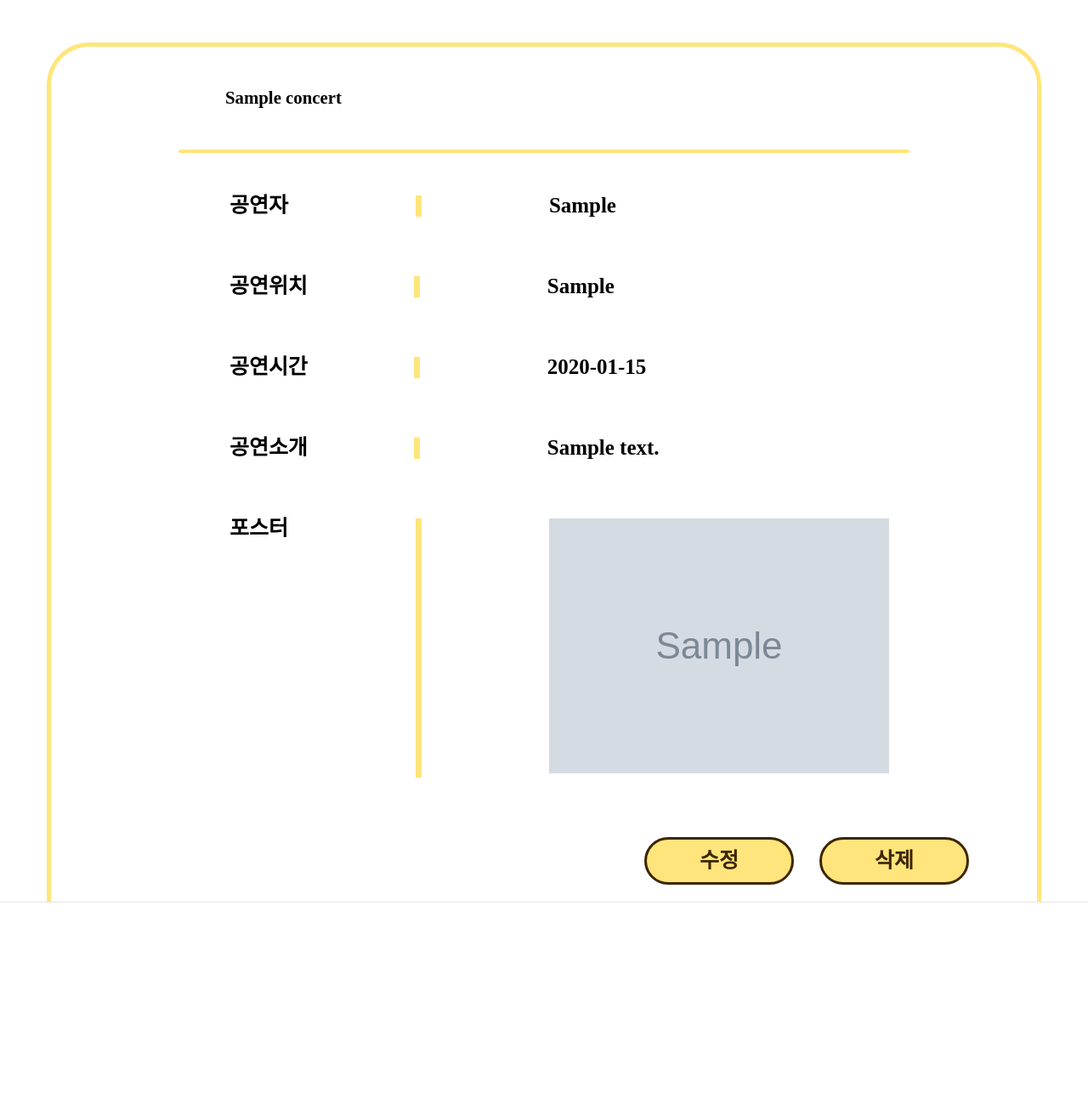
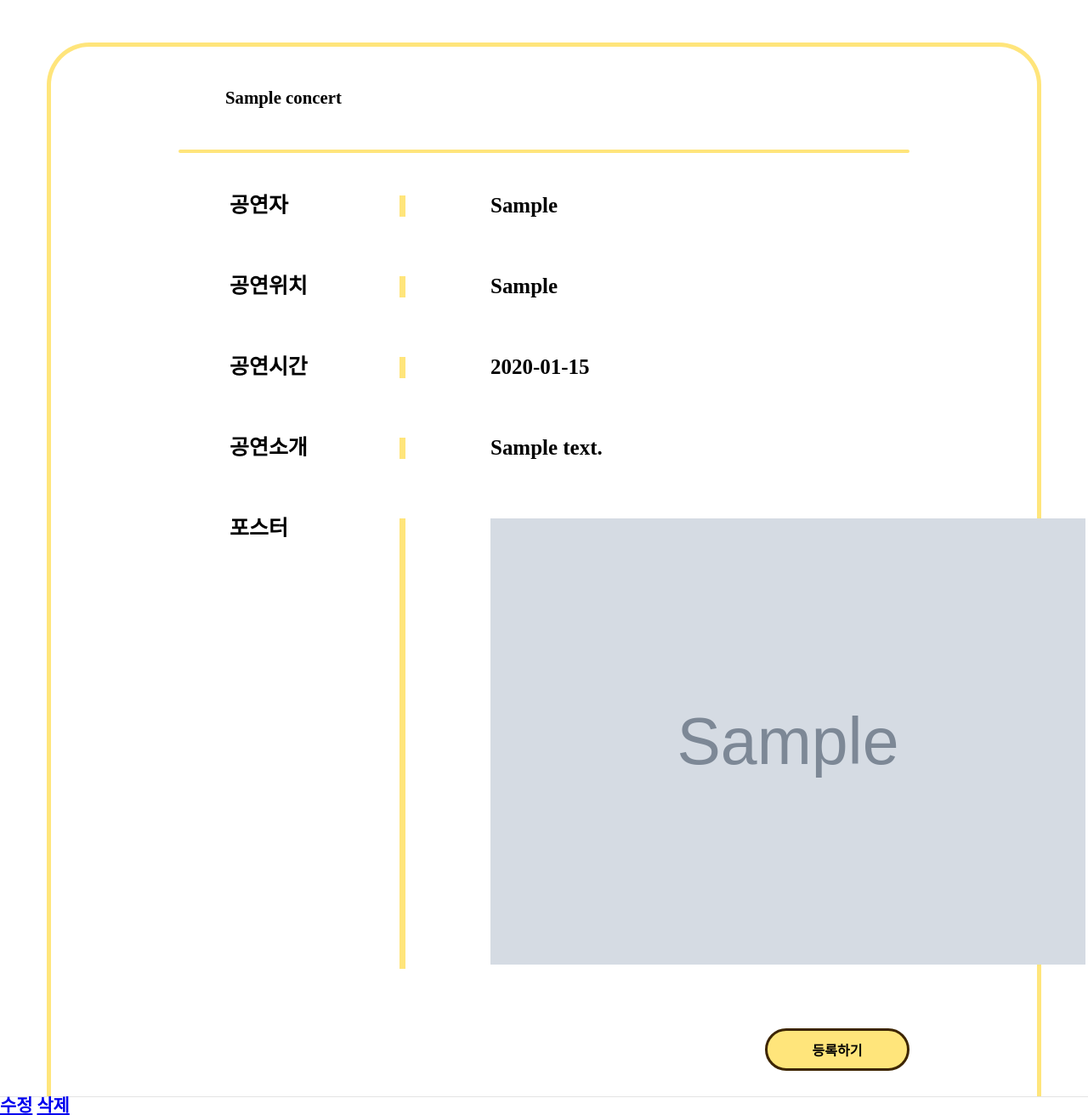
Before and after one commit to KnS-hacks/2-IMTHEKING, a Django app: page /post/detail/1/ in a window 1280 px wide. Shown: the part 100-1412 px from the top of the page at 85% size. Before the commit the page ends 1162 px from the top, so only its background shows below. Run offline with Django 3.2, Linux system fonts and the light colour scheme; tables that the repository leaves empty hold one stand-in row (values such as "Sample post"); grey boxes marked "Sample" are stand-in pictures.

Commit message:
[FE] : detail 페이지 디자인 수정(희찬)

```diff
--- a/post/static/css/detail.css
+++ b/post/static/css/detail.css
@@ -1,9 +1,9 @@
 * {
   margin: 0;
   padding: 0;
-
 }
-html, body{
+html,
+body {
   height: 100%;
 }
 #post {
@@ -15,7 +15,7 @@ html, body{
   height: 100%;
   width: 70%;
   background-color: #ffffff;
-    border: 5px solid #FFE57B;
+  border: 5px solid #ffe57b;
   border-top-right-radius: 50px;
   border-top-left-radius: 50px;
   border-bottom: none;
@@ -29,10 +29,24 @@ html, body{
   min-width: 1000px;
   max-width: 1500px;
 }
+
 #title {
+  display: flex;
   margin-left: 125px;
   margin-bottom: 50px;
 }
+
+#title input {
+  flex: 1;
+  margin-right: 70px;
+  border: 2px solid #e4e4e4;
+  border-radius: 15px;
+  padding-left: 10px;
+  height: 50px;
+  font-size: 22px;
+  font-weight: bold;
+}
+
 #titlebox > hr {
   display: flex;
   background-color: #ffe57b;
@@ -40,57 +54,87 @@ html, body{
   border-radius: 50px;
   margin: 50px 70px;
 }
+
+/* post-box 시작 */
 #postbody {
   display: flex;
   flex-direction: column;
   font-size: larger;
   margin-left: 130px;
 }
-#player {
+
+.items {
+  width: 100%;
   display: flex;
   margin-bottom: 70px;
 }
-#playerfix {
-    margin-right: 150px;
-    border-right: #FFE57B 7px solid;
-    padding-right: 150px;
+
+.item-title {
+  margin-right: 100px;
+  border-right: #ffe57b 7px solid;
+  padding-right: 100px;
 }
-#location {
+
+.item-title p {
+  width: 100px;
+}
+
+.item-input {
+  margin-right: 70px;
+  flex: 1;
+}
+
+.item-input input {
+  background-color: beige;
+  border: none;
+  height: 40px;
+  width: 100%;
+  font-size: 14px;
+  border-radius: 15px;
+  padding-left: 10px;
+}
+
+input:focus {
+  outline: none;
+}
+
+.item-input textarea {
+  background-color: beige;
+  border: none;
+  height: 120px;
+  width: 100%;
+  font-size: 14px;
+  border-radius: 15px;
+  padding: 10px 0px 0px 10px;
+}
+
+.image-area input {
+  height: 40px;
+  width: 100%;
+  font-size: 1rem;
+}
+
+#concert_image {
+  width: 700px;
+}
+
+#button-area {
+  width: 100%;
   display: flex;
-    margin-bottom: 70px;
+  flex-direction: row-reverse;
 }
-#locationfix {
-    margin-right: 150px;
-    border-right: #FFE57B 7px solid;
-    padding-right: 125px;
+
+.submit-button {
+  width: 170px;
+  height: 50px;
+  background-color: #ffe57b;
+  border: 3px #3d2500 solid;
+  border-radius: 80px;
+  margin: 0px 70px 30px 0px;
+  font-size: 16px;
+  font-weight: bold;
 }
-#datetime {
-    display: flex;
-    margin-bottom: 70px;
-}
-#datetimefix {
-    margin-right: 150px;
-    border-right: #FFE57B 7px solid;
-    padding-right: 125px;
-}
-#detail {
-    display: flex;
-    margin-bottom: 70px;
-}
-#detailfix {
-    margin-right: 150px;
-    border-right: #FFE57B 7px solid;
-    padding-right: 125px;
-}
-#poster {
-    display: flex;
-    margin-bottom: 70px;
-}
-#posterfix {
-    margin-right: 150px;
-    border-right: #FFE57B 7px solid;
-    padding-right: 150px;
-}
+
 #buttonbox {
   display: flex;
   justify-content: end;
@@ -103,11 +147,11 @@ html, body{
   justify-content: center;
   width: 170px;
   height: 50px;
-    background-color: #FFE57B;
+  background-color: #ffe57b;
   border: 3px #3d2500 solid;
   border-radius: 80px;
 }
-#modify > a{
+#modify > a {
   text-decoration: none;
   text-align: center;
   color: #3d2500;
@@ -118,12 +162,12 @@ html, body{
   justify-content: center;
   width: 170px;
   height: 50px;
-    background-color: #FFE57B;
+  background-color: #ffe57b;
   border: 3px #3d2500 solid;
   border-radius: 80px;
   margin-left: 30px;
 }
-#delete > a{
+#delete > a {
   text-decoration: none;
   text-align: center;
   color: #3d2500;
--- a/post/templates/detail.html
+++ b/post/templates/detail.html
@@ -19,58 +19,53 @@
                 <div id="content">
                     <div id="titlebox">
                         <div id="title">
-                        <h1>{{ concert.concert_title }}</h1>
+                            <p>{{ concert.concert_title }}</p>
                         </div>
                         <hr>
                     </div>
                     <div id="postbody">
-                        <div id="player">
-                            <div id="playerfix">
+                        <div class="items">
+                            <div class="item-title">
                                 <p>공연자</p>
                             </div>
-                            <div id="playerform">
+                                <div class="item-input">
                                     <p>{{ concert.concert_player }}</p>
                                 </div>
                         </div>
-                        <div id="location">
-                            <div id="locationfix">
+                        <div class="items">
+                            <div class="item-title">
                                 <p>공연위치</p>
                             </div>
-                            <div id="locationform">
+                                <div class="item-input">
                                     <p>{{ concert.concert_location }}</p>
                                 </div>
                         </div>
-                        <div id="datetime">
-                            <div id="datetimefix">
+                        <div class="items">
+                            <div class="item-title">
                                 <p>공연시간</p>
                             </div>
-                            <div id="datetimeform">
+                                <div class="item-input">
                                     <p>{{ concert.concert_datetime }}</p>
                                 </div>
                         </div>
-                        <div id="detail">
-                            <div id="detailfix">
+                        <div class="items">
+                            <div class="item-title">
                                 <p>공연소개</p>
                             </div>
-                            <div id="detailform">
-                            <p>{{ concert.concert_detail }}</p>
+                                <div class="item-input">
+                                    {{ concert.concert_detail }}
                                 </div>
                         </div>
-                        <div id="poster">
-                            <div id="posterfix">
+                        <div class="items">
+                            <div class="item-title">
                                 <p>포스터</p>
                             </div>
-                            <div id="posterform">
-                            <img src="{{ concert.concert_image.url }}">
+                                <div class="image-area">
+                                    <img id="concert_image" src="{{ concert.concert_image.url }}" alt="">
                                 </div>
                         </div>
-                    </div>
-                    <div id="buttonbox">
-                        <div id="modify">
-                            <a href="{% url 'update' concert.id %}">수정</a>
-                        </div>
-                        <div id="delete">
-                            <a href="{% url 'delete' concert.id %}">삭제</a>
+                            <div id="button-area">
+                                <button class="submit-button">등록하기</button>
                             </div>
                     </div>
                 </div>
@@ -80,3 +75,6 @@
     </div>
 </body>
 </html>
+
+<a href="{% url 'update' concert.id %}">수정</a>
+<a href="{% url 'delete' concert.id %}">삭제</a>
```
Lines whose indentation alone changed are shown as unchanged.
